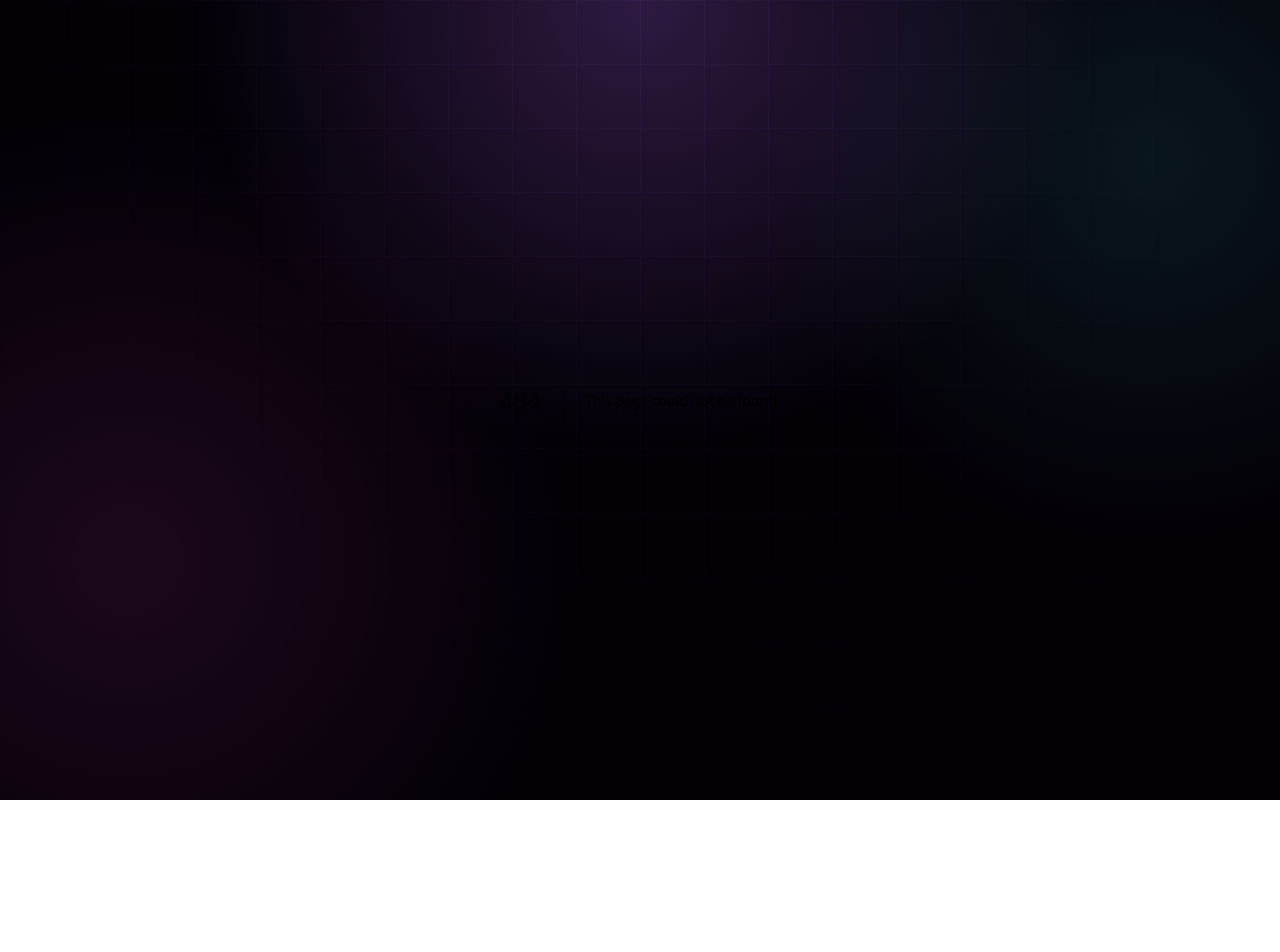
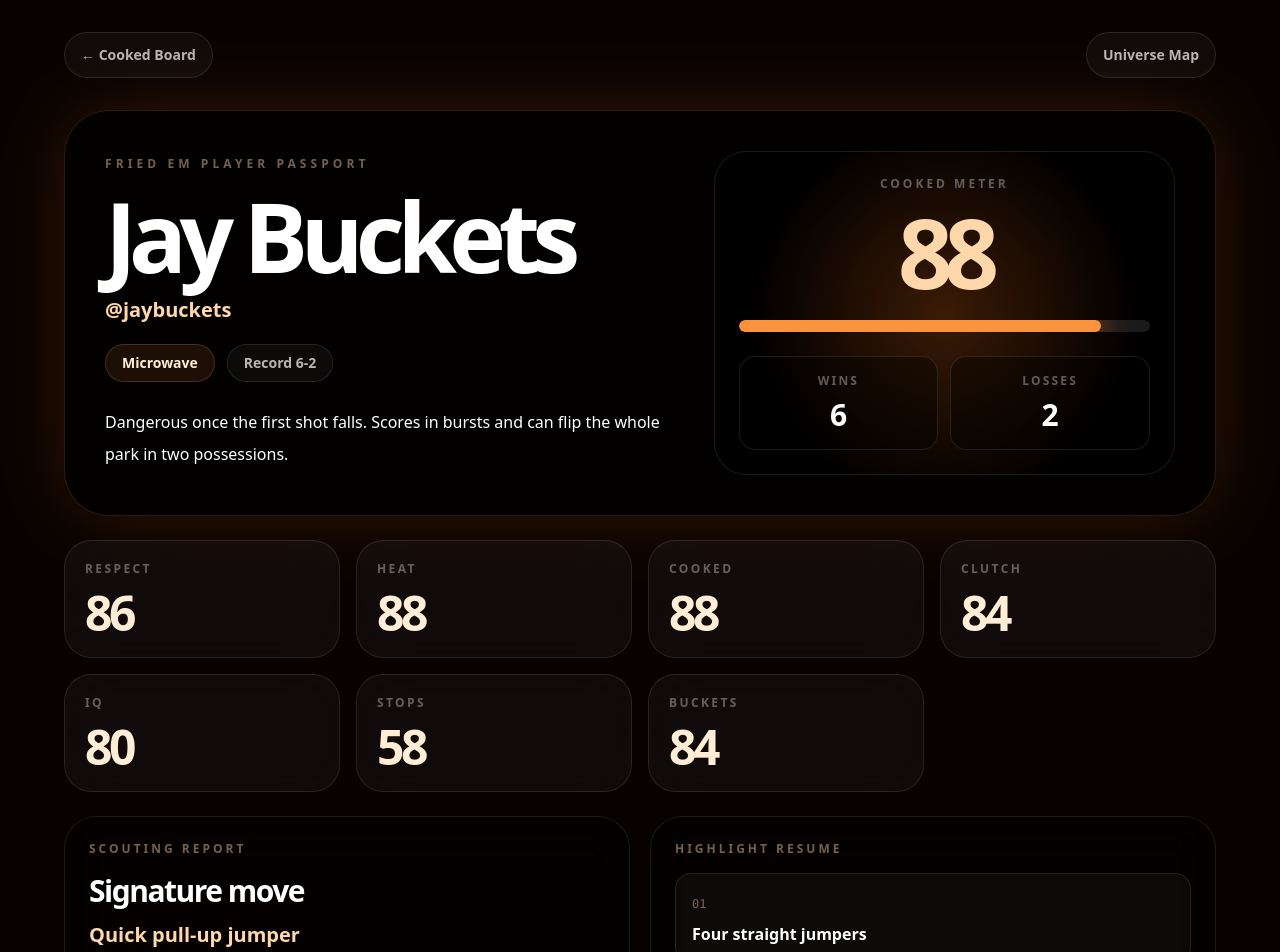
Before and after one commit to thatsmelodic/harmonic-os, a Next.js app: page /worlds/fried-em/players/jay-buckets in a window 1280 px wide. Before the commit this address had no page. Shown: the top 952 px of the page. Before the commit the page ends 800 px from the top, so only its background shows below. Built offline with nearby package versions, Linux system fonts and the light colour scheme.

Commit message:
Create Fried Em player profile pages

```diff
--- /dev/null
+++ b/app/worlds/fried-em/players/[slug]/page.tsx
@@ -0,0 +1,83 @@
+import Link from 'next/link';
+import { notFound } from 'next/navigation';
+import { friedEmPlayers, getFriedEmPlayer } from '@/data/fried-em-players';
+
+export function generateStaticParams() {
+  return friedEmPlayers.map((player) => ({ slug: player.slug }));
+}
+
+export default async function FriedEmPlayerPage({ params }: { params: Promise<{ slug: string }> }) {
+  const { slug } = await params;
+  const player = getFriedEmPlayer(slug);
+
+  if (!player) notFound();
+
+  const stats = [
+    ['Respect', player.respect],
+    ['Heat', player.heat],
+    ['Cooked', player.cookedMeter],
+    ['Clutch', player.clutch],
+    ['IQ', player.iq],
+    ['Stops', player.stops],
+    ['Buckets', player.buckets],
+  ] as const;
+
+  return (
+    <main className="fried-em-world min-h-screen px-4 py-8 text-white sm:px-6">
+      <div className="mx-auto max-w-6xl">
+        <nav className="mb-8 flex flex-wrap items-center justify-between gap-3">
+          <Link href="/worlds/fried-em#leaderboard" className="rounded-full border border-white/10 bg-white/[.04] px-4 py-3 text-sm font-black text-white/70">← Cooked Board</Link>
+          <Link href="/" className="rounded-full border border-white/10 bg-white/[.04] px-4 py-3 text-sm font-black text-white/70">Universe Map</Link>
+        </nav>
+
+        <section className="overflow-hidden rounded-[2.8rem] border border-orange-300/15 bg-black/50 p-6 shadow-[0_0_80px_rgba(255,122,26,.18)] backdrop-blur-2xl sm:p-10">
+          <div className="grid gap-8 lg:grid-cols-[1fr_.8fr] lg:items-center">
+            <div>
+              <p className="text-xs font-black uppercase tracking-[.34em] text-orange-200/45">Fried Em Player Passport</p>
+              <h1 className="mt-4 text-6xl font-black tracking-[-.08em] sm:text-8xl">{player.name}</h1>
+              <p className="mt-3 text-xl font-black text-orange-200">{player.handle}</p>
+              <div className="mt-5 flex flex-wrap gap-3">
+                <span className="rounded-full border border-orange-300/20 bg-orange-400/10 px-4 py-2 text-sm font-black text-orange-100">{player.badge}</span>
+                <span className="rounded-full border border-white/10 bg-white/[.04] px-4 py-2 text-sm font-black text-white/70">Record {player.record}</span>
+              </div>
+              <p className="mt-6 max-w-2xl text-base leading-8 text-white/58">{player.bio}</p>
+            </div>
+
+            <div className="rounded-[2rem] border border-white/10 bg-[radial-gradient(circle_at_center,rgba(255,122,26,.22),rgba(0,0,0,.5)_68%)] p-6 text-center">
+              <p className="text-xs font-black uppercase tracking-[.25em] text-white/35">Cooked Meter</p>
+              <p className="mt-3 text-8xl font-black tracking-[-.09em] text-orange-200">{player.cookedMeter}</p>
+              <div className="mt-5 h-3 overflow-hidden rounded-full bg-white/10"><div className="h-full rounded-full bg-orange-400 shadow-[0_0_26px_rgba(255,122,26,.85)]" style={{ width: `${player.cookedMeter}%` }} /></div>
+              <div className="mt-6 grid grid-cols-2 gap-3"><MiniStat label="Wins" value={player.wins} /><MiniStat label="Losses" value={player.losses} /></div>
+            </div>
+          </div>
+        </section>
+
+        <section className="mt-6 grid gap-4 sm:grid-cols-2 lg:grid-cols-4">
+          {stats.map(([label, value]) => <StatCard key={label} label={label} value={value} />)}
+        </section>
+
+        <section className="mt-6 grid gap-5 lg:grid-cols-2">
+          <article className="rounded-[2rem] border border-white/10 bg-black/40 p-6 backdrop-blur-xl">
+            <p className="text-xs font-black uppercase tracking-[.25em] text-orange-200/45">Scouting Report</p>
+            <h2 className="mt-4 text-3xl font-black tracking-[-.05em]">Signature move</h2>
+            <p className="mt-3 text-xl font-black text-orange-200">{player.signatureMove}</p>
+            <p className="mt-5 text-sm leading-7 text-white/50">Most recent victim: <strong className="text-white/80">{player.recentVictim}</strong></p>
+          </article>
+
+          <article className="rounded-[2rem] border border-white/10 bg-black/40 p-6 backdrop-blur-xl">
+            <p className="text-xs font-black uppercase tracking-[.25em] text-orange-200/45">Highlight Resume</p>
+            <div className="mt-4 grid gap-3">{player.highlights.map((highlight, index) => <div key={highlight} className="rounded-2xl border border-white/10 bg-white/[.035] p-4"><span className="font-mono text-xs text-orange-200/45">0{index + 1}</span><p className="mt-2 font-black">{highlight}</p></div>)}</div>
+          </article>
+        </section>
+      </div>
+    </main>
+  );
+}
+
+function StatCard({ label, value }: { label: string; value: number }) {
+  return <article className="rounded-[1.7rem] border border-white/10 bg-white/[.04] p-5 backdrop-blur-xl"><p className="text-xs font-black uppercase tracking-[.2em] text-white/35">{label}</p><p className="mt-3 text-5xl font-black tracking-[-.07em] text-orange-100">{value}</p></article>;
+}
+
+function MiniStat({ label, value }: { label: string; value: number }) {
+  return <div className="rounded-2xl border border-white/10 bg-black/35 p-4"><p className="text-xs font-black uppercase tracking-[.18em] text-white/35">{label}</p><p className="mt-2 text-3xl font-black">{value}</p></div>;
+}
```
